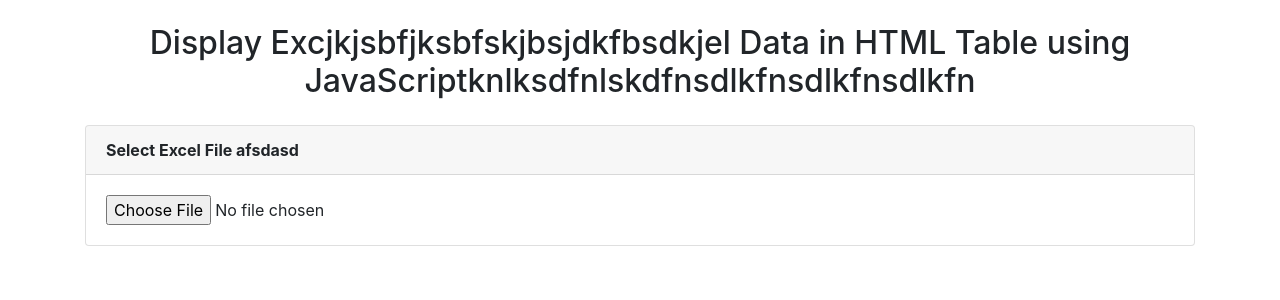
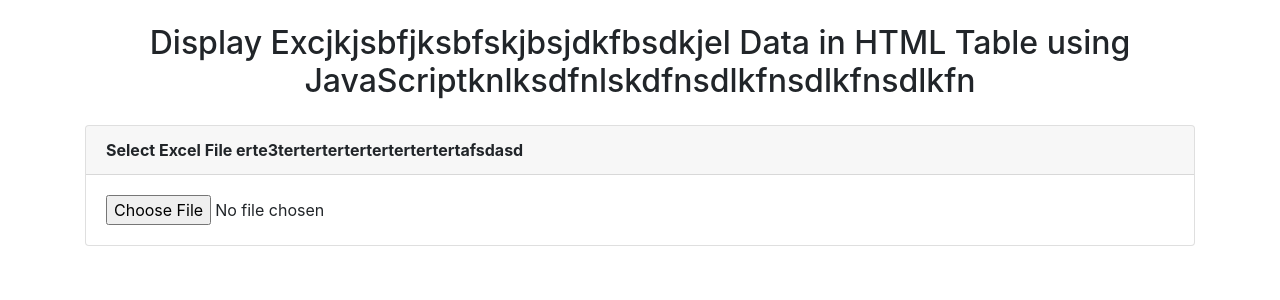
Before and after one commit to bercovasile/Excel-to-Schedule-Converter-for-FCIM-Academic-Groups, a Flask app: template web_html/templates/a.html in a window 1280 px wide. Shown: the top 300 px of the page. Run offline with Flask 3, Linux system fonts and the light colour scheme; the template is opened without the code that fills it, so the values that code supplies are empty; some libraries are stand-ins or nearby versions.

Commit message:
Create branch WebServer

```diff
--- a/web_html/templates/a.html
+++ b/web_html/templates/a.html
@@ -12,7 +12,7 @@
     <div class="container">
     	<h2 class="text-center mt-4 mb-4">Display Excjkjsbfjksbfskjbsjdkfbsdkjel Data in HTML Table using JavaScriptknlksdfnlskdfnsdlkfnsdlkfnsdlkfn</h2>
     	<div class="card">
-    		<div class="card-header"><b>Select Excel File   afsdasd</b></div>
+    		<div class="card-header"><b>Select Excel File   erte3tertertertertertertertertafsdasd</b></div>
     		<div class="card-body">
 
                 <input type="file" id="excel_file" />
```
